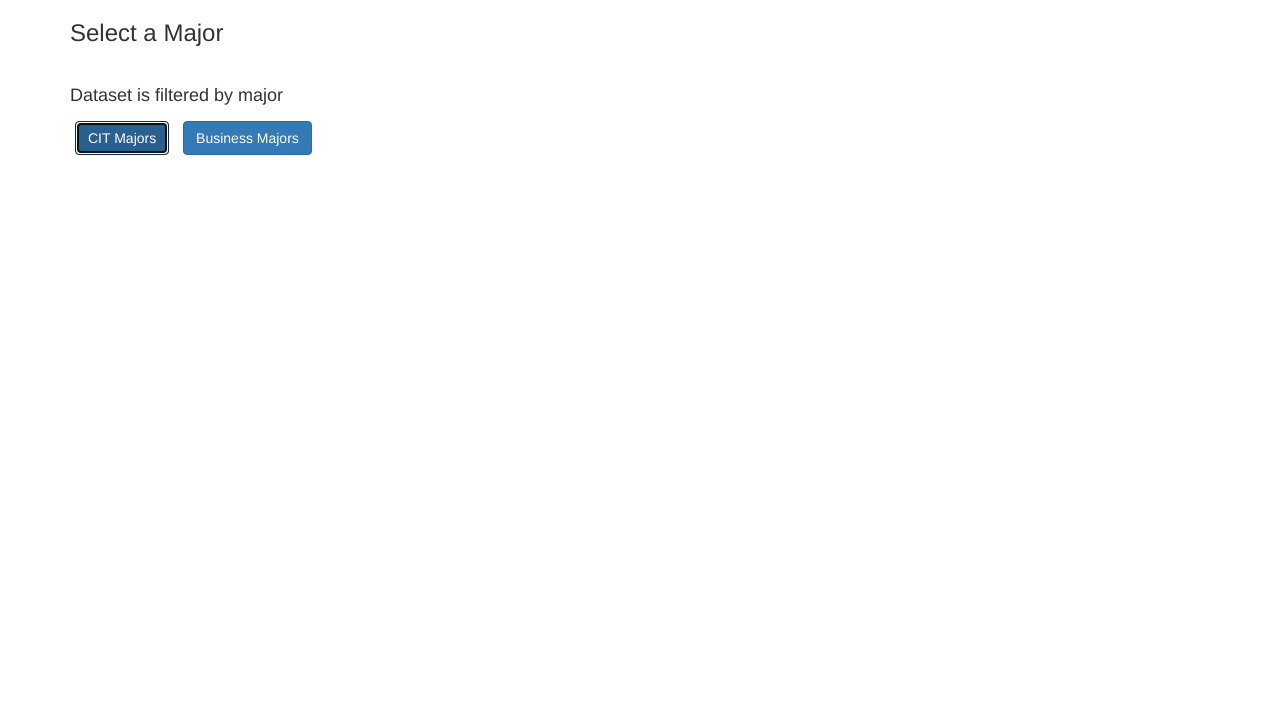
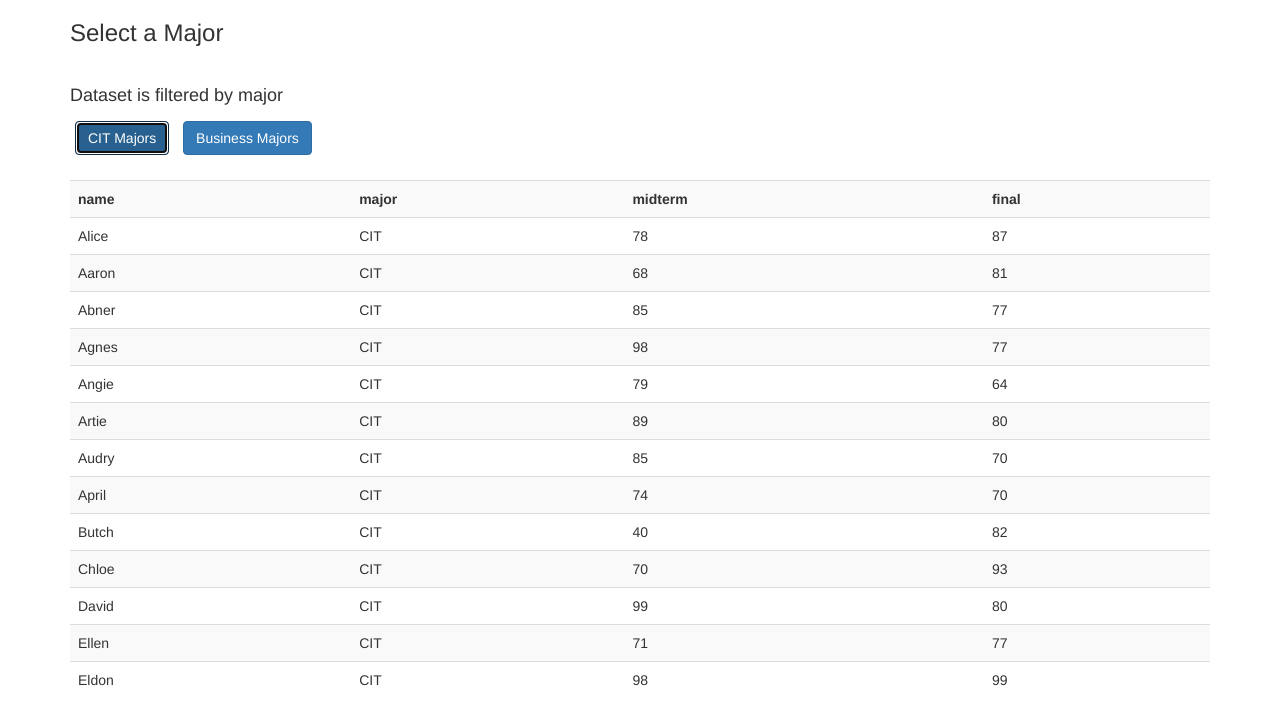
Before and after one commit to MatthewH777/MatthewH777.github.io, a plain HTML site: page index.html in a window 1280 px wide. Both pictures are taken after a click on the button "CIT Majors". Drawn offline with nearby package versions, Linux system fonts and the light colour scheme.

Commit message:
Update index.html

```diff
--- a/index.html
+++ b/index.html
@@ -42,8 +42,8 @@ href="https://maxcdn.bootstrapcdn.com/bootstrap/3.3.5/css/bootstrap.min.css">
             <button type="button" style="margin-right: 10px" class="btn btn-primary" onClick="getData('BUS')">Business Majors</button> <!--BUS button-->
         </div><br>
 
+        <div id="dataTable" style="display:none"></div>
 
-        </table>
     </div>
 
     <script src="app.js"></script>  <!--Application ajax code-->
```
